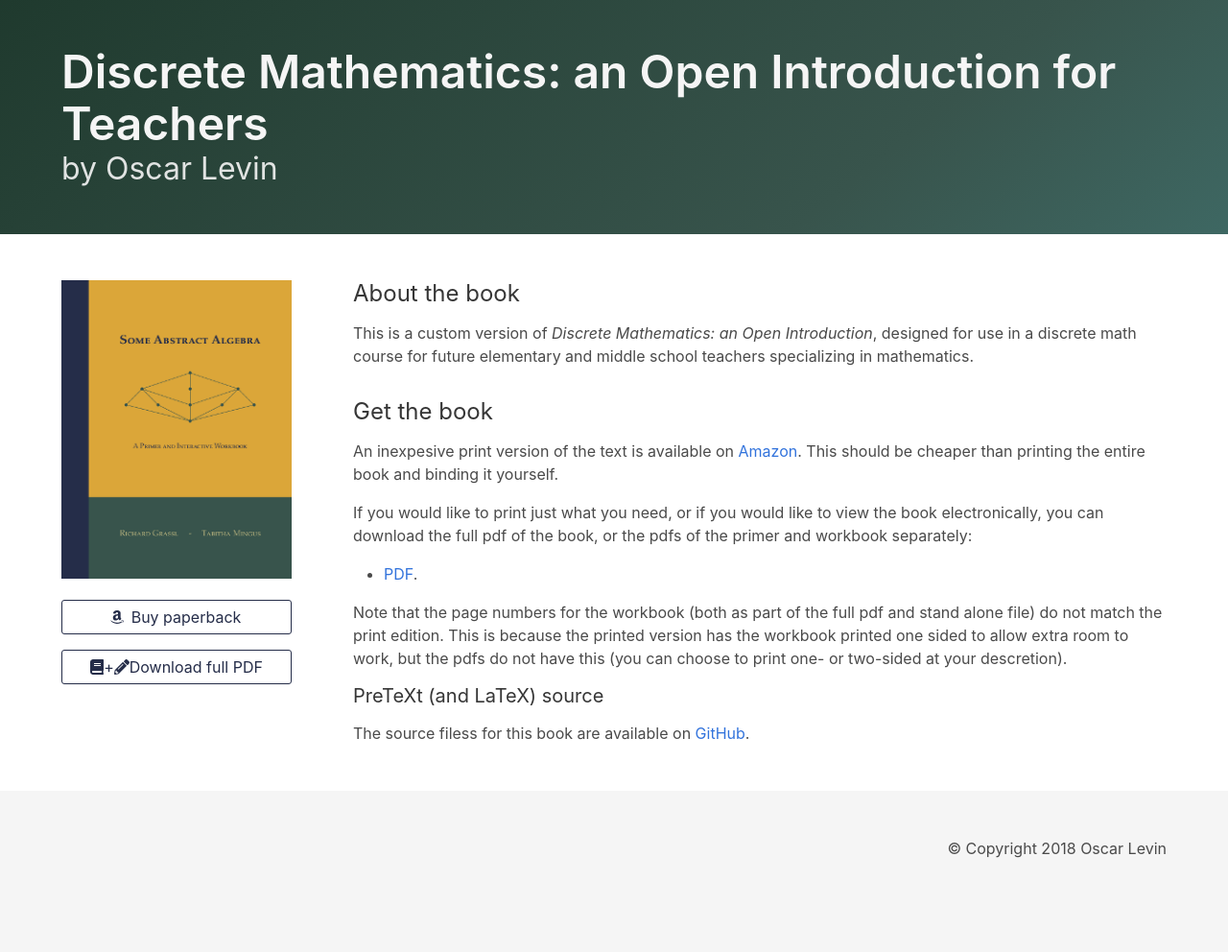
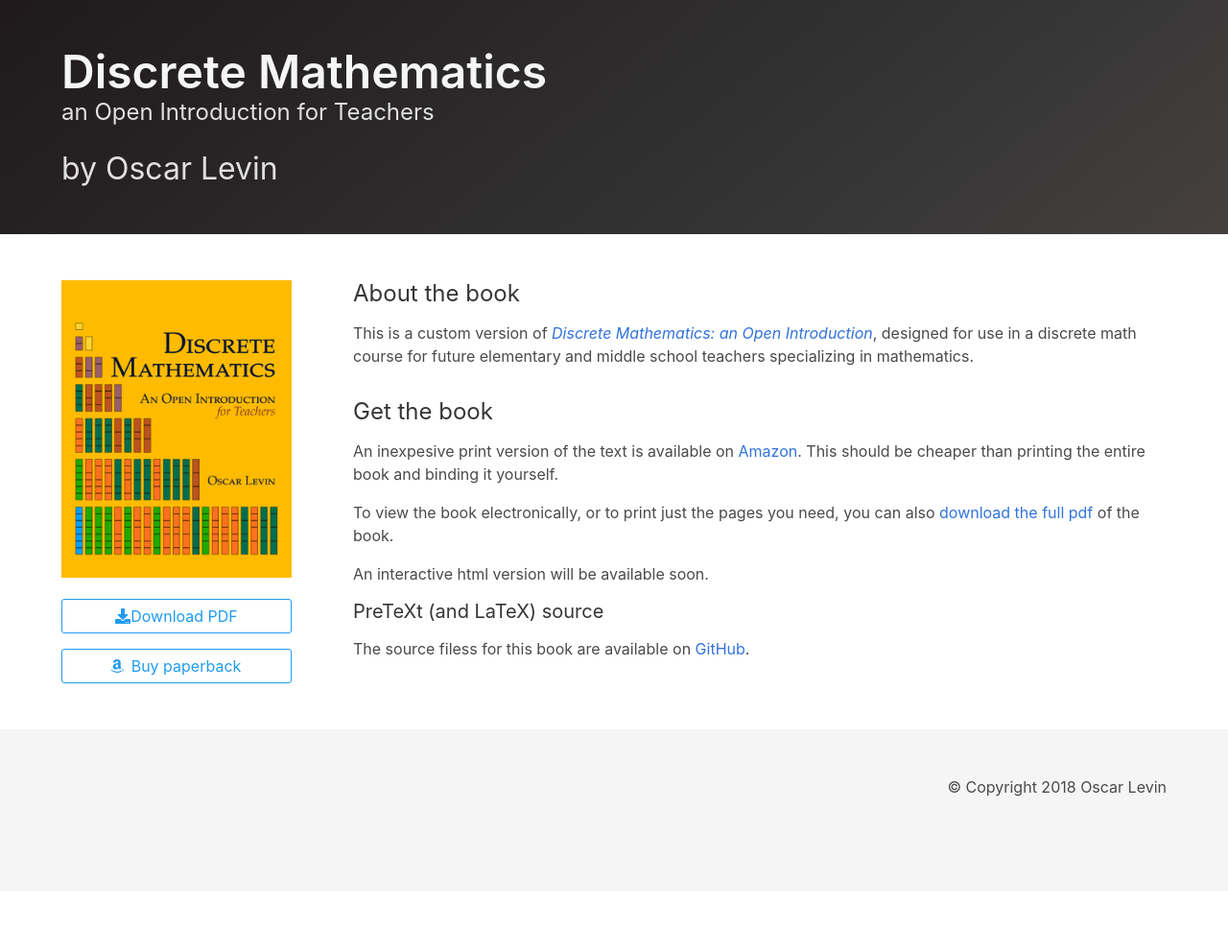
Before and after one commit to oscarlevin/dmoi-teachers, a Jekyll site: the page built from index.html, in a window 1280 px wide. Shown: the whole page at 96% size. Built offline with Jekyll 4.4.1, drawn with Linux system fonts in a browser that asks for light colours; nearby versions of some CDN libraries; after the commit the page ends 928 px from its top, so only the background shows below that.

Commit message:
Finish first draft

```diff
--- a/_layouts/default.html
+++ b/_layouts/default.html
@@ -16,8 +16,13 @@
             {% if page.title %}{{ page.title }}{% else %}{{ site.title }}{% endif %}
           </h1>
           {% if page.subtitle %}
+            <h2 class="subtitle is-4">
+              {{ page.subtitle }}
+            </h2>
+          {% endif %}
+          {% if page.author %}
             <h2 class="subtitle is-3">
-              {{ page.subtitle }}
+              by {{ page.author }}
             </h2>
           {% endif %}
         </div>
--- a/_sass/_bulma.scss
+++ b/_sass/_bulma.scss
@@ -16,8 +16,8 @@ $green: #425c41;
 // $family-serif: "Merriweather", "Georgia", serif
 
 // 3. Set the derived variables
-$dark: $green-dark;
-$info: $green-light;
+// $dark: $green-dark;
+// $info: $green-light;
 // Try a different background:
 // $body-background-color: $black-ter;
 // $background: $black-ter;
--- a/index.html
+++ b/index.html
@@ -16,10 +17,10 @@ subtitle: "by Oscar Levin"
               <a class="button is-info is-outlined is-fullwidth" href="./ctgd/ctgd.html"><span class="icon is-small"><i class="fa fa-book"></i> </span><span>Read online</span></a>
             </p> -->
             <p >
+              <a class="button is-info is-outlined is-fullwidth" href="./pdf/dmoi-t.pdf"><span class="icon is-small"><i class="fas fa-download"></i><span>Download PDF</span></a>
+            </p>
+            <p>
               <a class="button is-info is-outlined is-fullwidth" href="https://amzn.to/2LTkQCb" target="_blank"><span class="icon is-small"><i class="fab fa-amazon"></i> </span> <span>Buy paperback</span></a>
-            </p>
-            <p >
-              <a class="button is-info is-outlined is-fullwidth" href="./pdf/dmoi-t.pdf"><span class="icon is-small"><i class="fas fa-book"></i><span>+</span><span class="icon is-small"><i class="fas fa-pencil-alt"></i></span><span>Download full PDF</span></a>
             </p>
         </div>
       </div>
@@ -28,7 +29,7 @@ subtitle: "by Oscar Levin"
 
           <h3>About the book</h3>
           <p>
-            This is a custom version of <em>Discrete Mathematics: an Open Introduction</em>, designed for use in a discrete math course for future elementary and middle school teachers specializing in mathematics.
+            This is a custom version of <a href="http://discrete.openmathbooks.org/"><em>Discrete Mathematics: an Open Introduction</em></a>, designed for use in a discrete math course for future elementary and middle school teachers specializing in mathematics.
           </p>
 
 
@@ -39,17 +40,15 @@ subtitle: "by Oscar Levin"
           </p>
 
           <p>
-            If you would like to print just what you need, or if you would like to view the book electronically, you can download the full pdf of the book, or the pdfs of the primer and workbook separately:
+            To view the book electronically, or to print just the pages you need, you can also <a href="./pdf/dmoi-t.pdf">download the full pdf</a> of the book.
           </p>
-          <ul>
-            <li><a href="./pdf/dmoi-t.pdf">PDF</a>.
-          </ul>
+
           <p>
-            Note that the page numbers for the workbook (both as part of the full pdf and stand alone file) do not match the print edition.  This is because the printed version has the workbook printed one sided to allow extra room to work, but the pdfs do not have this (you can choose to print one- or two-sided at your descretion).
+            An interactive html version will be available soon.
           </p>
           <h4>PreTeXt (and LaTeX) source</h4>
           <p>
-            The source filess for this book are available on <a href="https://github.com/openmathbooks/somealgebra" target="_blank">GitHub</a>.
+            The source filess for this book are available on <a href="https://github.com/oscarlevin/discrete/" target="_blank">GitHub</a>.
           </p>
 
         </div>
```
Also changed, not shown: other parts of index.html (+3 -2 lines), assets/images/cover.png, 4 other files.
